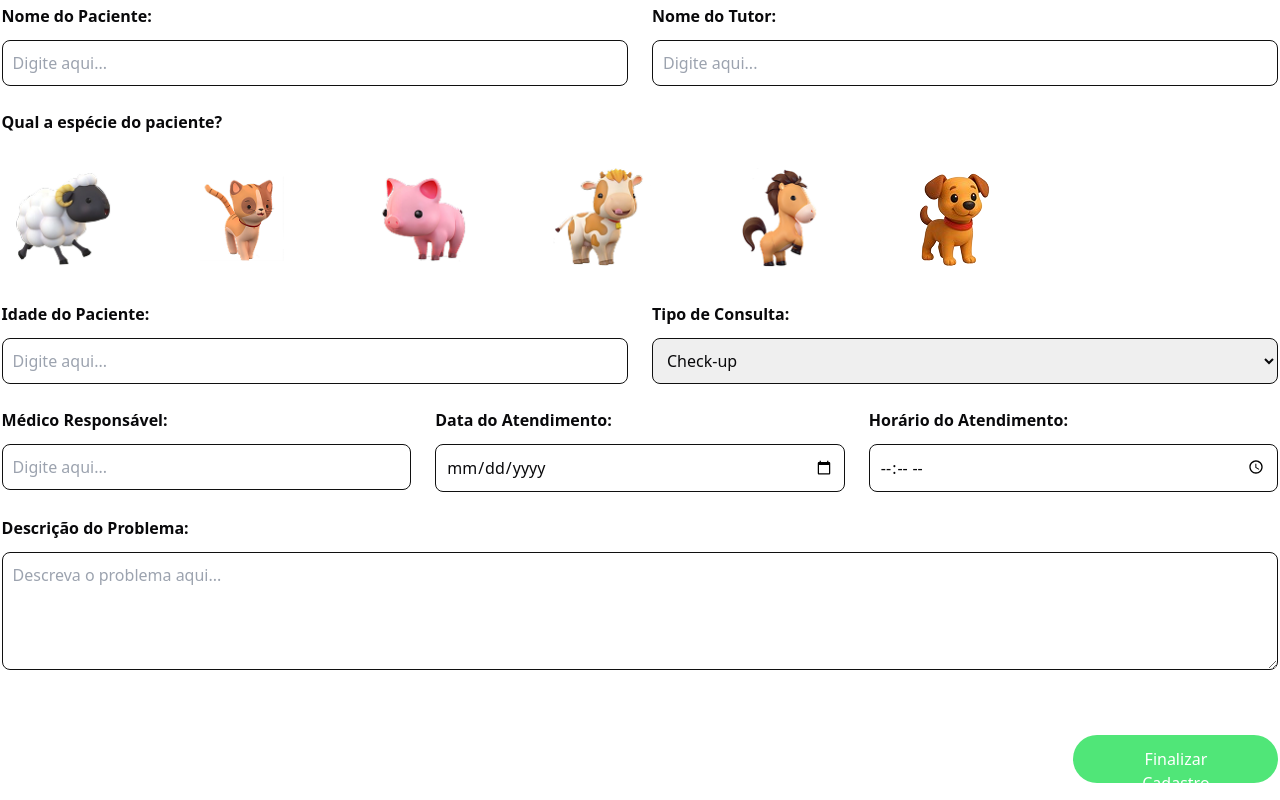
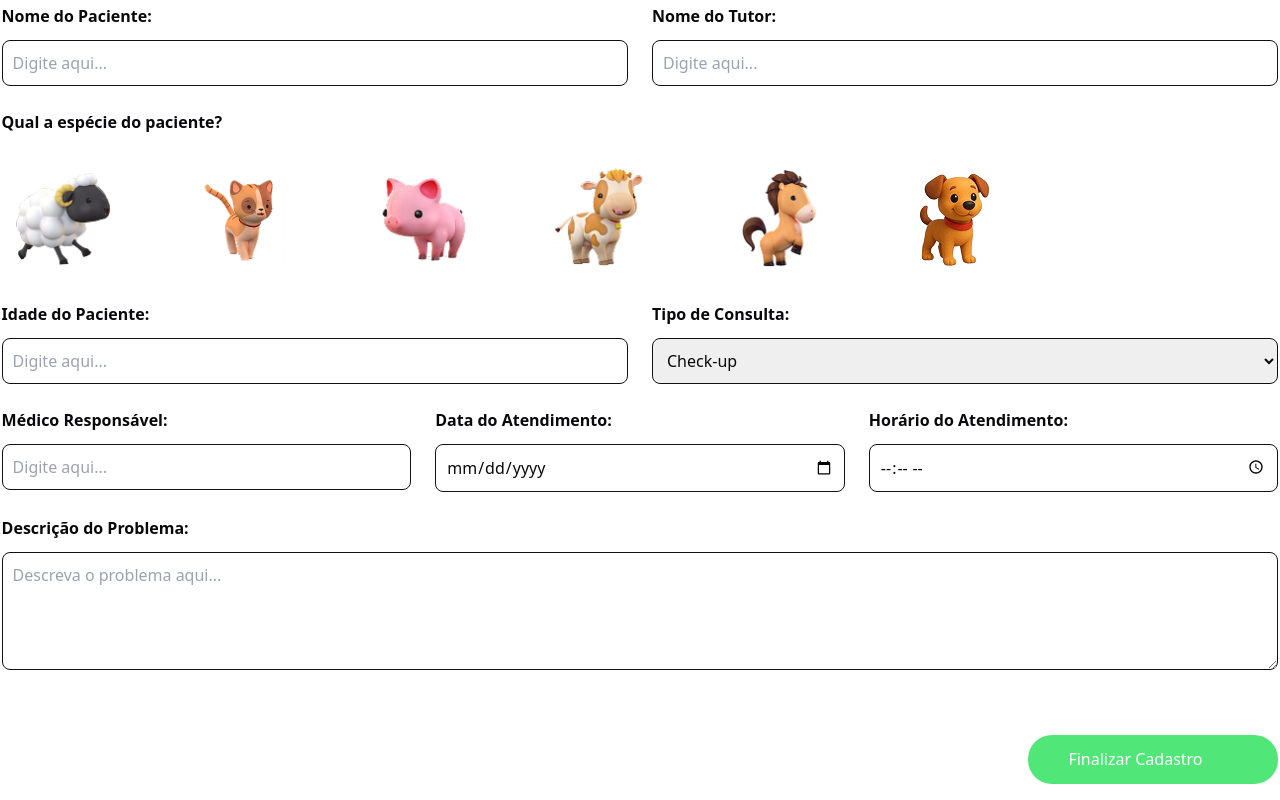
Before and after one commit to ifelp/pta-squad-iranildo, a Next.js app in the folder client/: page /RegisterRender in a window 1280 px wide. Shown: the part 256-1056 px from the top of the page. Built offline with nearby package versions, Linux system fonts and the light colour scheme.

Commit message:
resizing button

```diff
--- a/client/src/components/RegisterPage/page.tsx
+++ b/client/src/components/RegisterPage/page.tsx
@@ -239,7 +239,7 @@
                 ></textarea>
             </div>
 
-            <button type="submit" onClick={handleClick} style={{ display: "flex", alignSelf: "flex-end", padding: '12px 40px', backgroundColor: '#50E678', color: "#FFFFFF", borderRadius: '24px', cursor: 'pointer', marginTop: '41px', width: "205px", height: "48px"}}>
+            <button type="submit" onClick={handleClick} style={{ display: "flex", alignSelf: "flex-end", alignItems: 'center', padding: '12px 40px', backgroundColor: '#50E678', color: "#FFFFFF", borderRadius: '24px', cursor: 'pointer', marginTop: '41px', width: "250px", height: "49px"}}>
                 Finalizar Cadastro
             </button>
 
```
